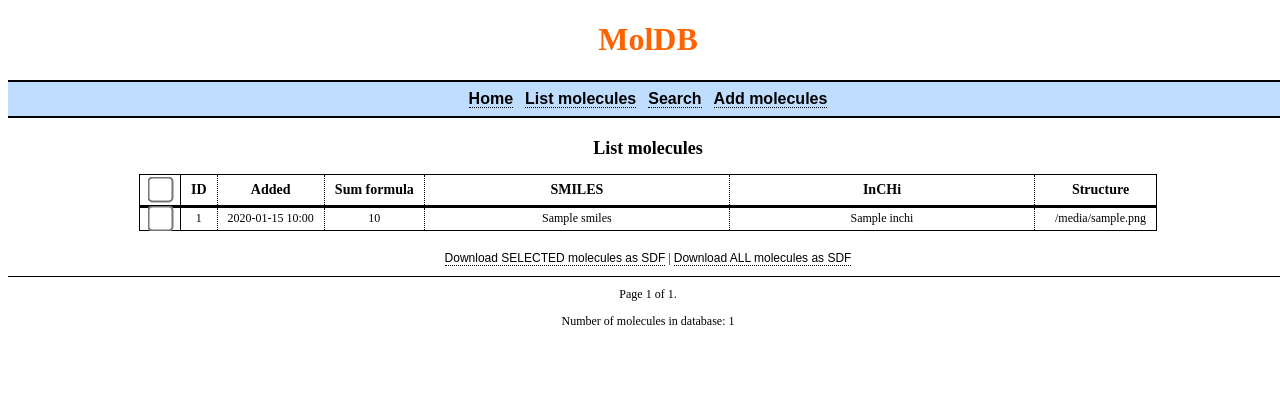
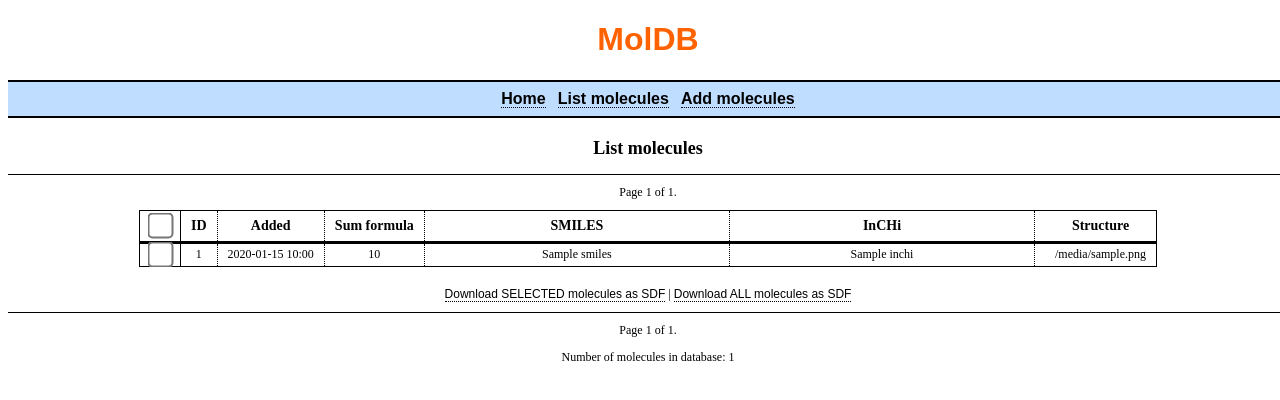
Before and after one commit to 2016-molinf/jirka, a Django app: template 02-database/templates/list_molecules.html in a window 1280 px wide. Shown: the top 400 px of the page. Run offline with Django 3.2, Linux system fonts and the light colour scheme; the template is opened without the code that fills it: most values are stand-ins (such as "Sample title", 1, 10 or a date in 2020).

Commit message:
cosmetic edits

```diff
--- a/02-database/static/css/list_molecules.css
+++ b/02-database/static/css/list_molecules.css
@@ -42,7 +42,7 @@ tr.mols.selected {
     background-color: #80e4ff;
 }
 
-#div-pagination {
+.div-pagination {
     margin-bottom: 10px;
     margin-top: 10px;
     padding-top: 10px;
--- a/02-database/templates/_layout.html
+++ b/02-database/templates/_layout.html
@@ -3,8 +3,7 @@
 <!DOCTYPE html>
 <html>
     <head>
-        <meta charset="utf-8">
-        {# <meta http-equiv="Content-Type" content="text/html; charset=UTF-8"> #}
+        <meta http-equiv="Content-Type" content="text/html; charset=UTF-8">
         {# <meta http-equiv="X-UA-Compatible" content="chrome=1"> #}
 
         <title>{% block title %}{% endblock %} @ MolDB</title>
@@ -21,14 +20,14 @@
         <div id="div-wrapper">
             <div id="div-header">
                 <div id="div-title">
-                    <h1 style="color: #ff6200;">MolDB</h1>
+                    <a href="/"><h1 style="color: #ff6200;">MolDB</h1></a>
                 </div>
                 <div id="div-menu">
                     <table id="table-menu">
                         <tr>
                             <td><a href="{% url 'home' %}">Home</a></td>
                             <td><a href="{% url 'list_molecules' %}">List molecules</a></td>
-                            <td><a href="">Search</a></td>
+                            {# <td><a href="">Search</a></td> #}
                             <td><a href="{% url 'add_molecules' %}">Add molecules</a></td>
                         </tr>
                     </table>
--- a/02-database/templates/add_molecules.html
+++ b/02-database/templates/add_molecules.html
@@ -31,7 +31,7 @@
             </div>
             {% endcomment %}
 
-            <p>You can draw structure:</p>
+            <p>You can draw a structure:</p>
 
             <canvas id="canvas-chemdoodle"></canvas>
 
--- a/02-database/templates/home.html
+++ b/02-database/templates/home.html
@@ -3,5 +3,7 @@
 {% block title %}Home{% endblock %}
 
 {% block content %}
+    <h2>Welcome to MolDB!</h2>
+
     <p>Currently there are {{ molecules_count }} molecules in the database.</p>
 {% endblock %}
--- a/02-database/templates/list_molecules.html
+++ b/02-database/templates/list_molecules.html
@@ -14,6 +14,22 @@
 
 {% block content %}
     <h2>List molecules</h2>
+
+    <div class="div-pagination">
+        <span class="step-links">
+            {% if mols.has_previous %}
+                <a href="?page={{ mols.previous_page_number }}">previous</a>
+            {% endif %}
+
+            <span class="current">
+                Page {{ mols.number }} of {{ mols.paginator.num_pages }}.
+            </span>
+
+            {% if mols.has_next %}
+                <a href="?page={{ mols.next_page_number }}">next</a>
+            {% endif %}
+        </span>
+    </div>
 
     <div id="div-table">
         <table id="table-mols">
@@ -50,7 +66,7 @@
         <a id="a-download">Download SELECTED molecules as SDF</a> | <a id="a-download-all">Download ALL molecules as SDF</a>
     </div>
 
-    <div id="div-pagination">
+    <div class="div-pagination">
         <span class="step-links">
             {% if mols.has_previous %}
                 <a href="?page={{ mols.previous_page_number }}">previous</a>
```
